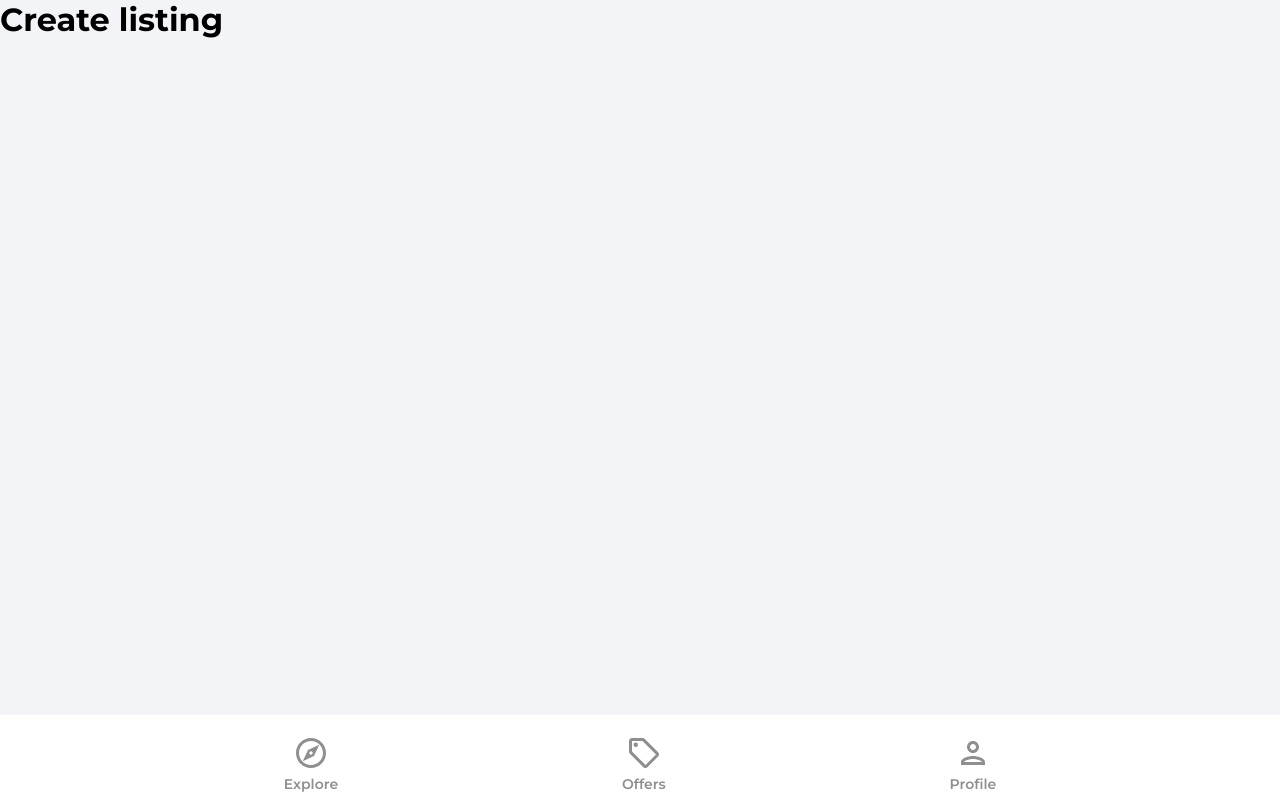
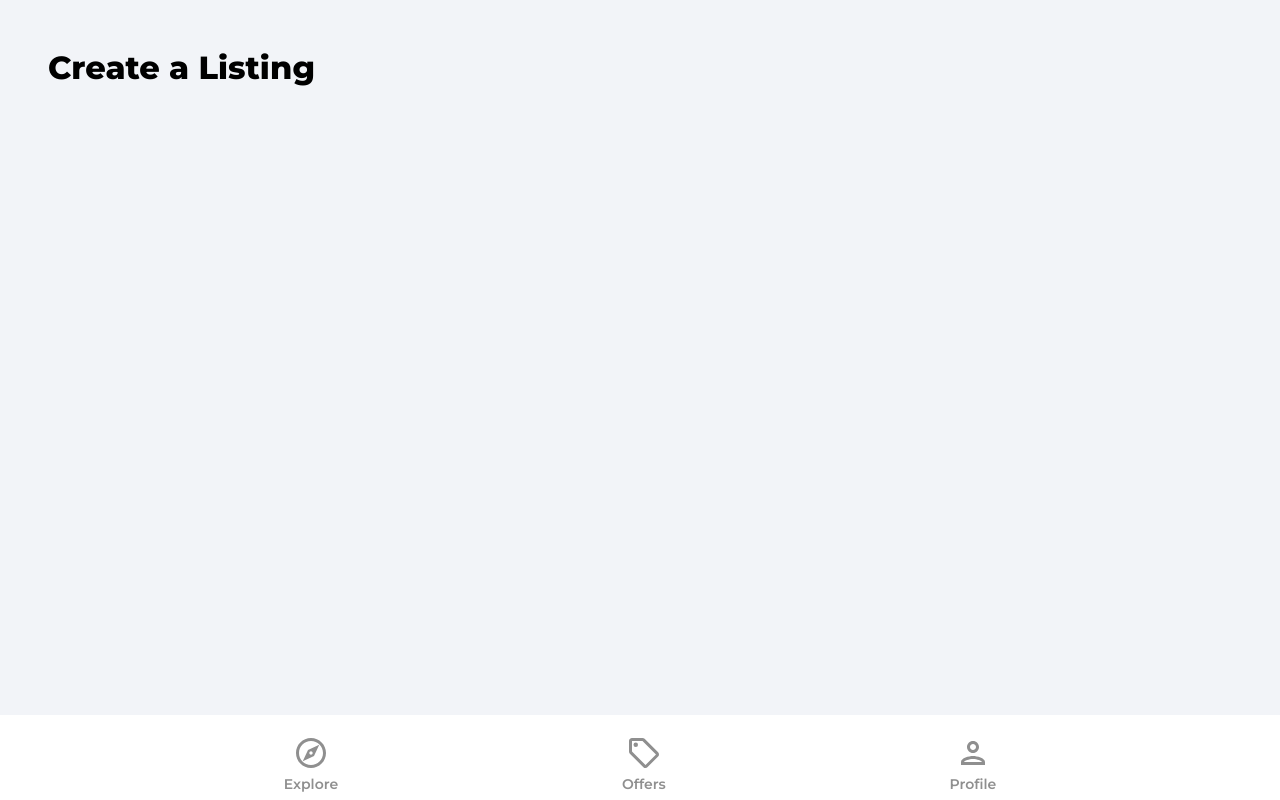
Before and after one commit to it27427/house-marketplace-app, a React (Vite) app: page /create-listing in a window 1280 px wide. Built offline with nearby package versions, Linux system fonts and the light colour scheme; no server answers; sample sign-in values are in the browser's storage.

Commit message:
handleSubmit

```diff
--- a/src/pages/CreateListing.jsx
+++ b/src/pages/CreateListing.jsx
@@ -58,13 +58,23 @@ const CreateListing = () => {
     };
   }, [isMounted]);
 
+  const handleSubmit = (e) => {
+    e.preventDefault();
+  };
+
   if (loading) {
     return <Spinner />;
   }
 
   return (
-    <div>
-      <h1>Create listing</h1>
+    <div className='profile'>
+      <header className='loginHeader'>
+        <h2 className='pageHeader'>Create a Listing</h2>
+      </header>
+
+      <main>
+        <form onSubmit={handleSubmit}></form>
+      </main>
     </div>
   );
 };
```
